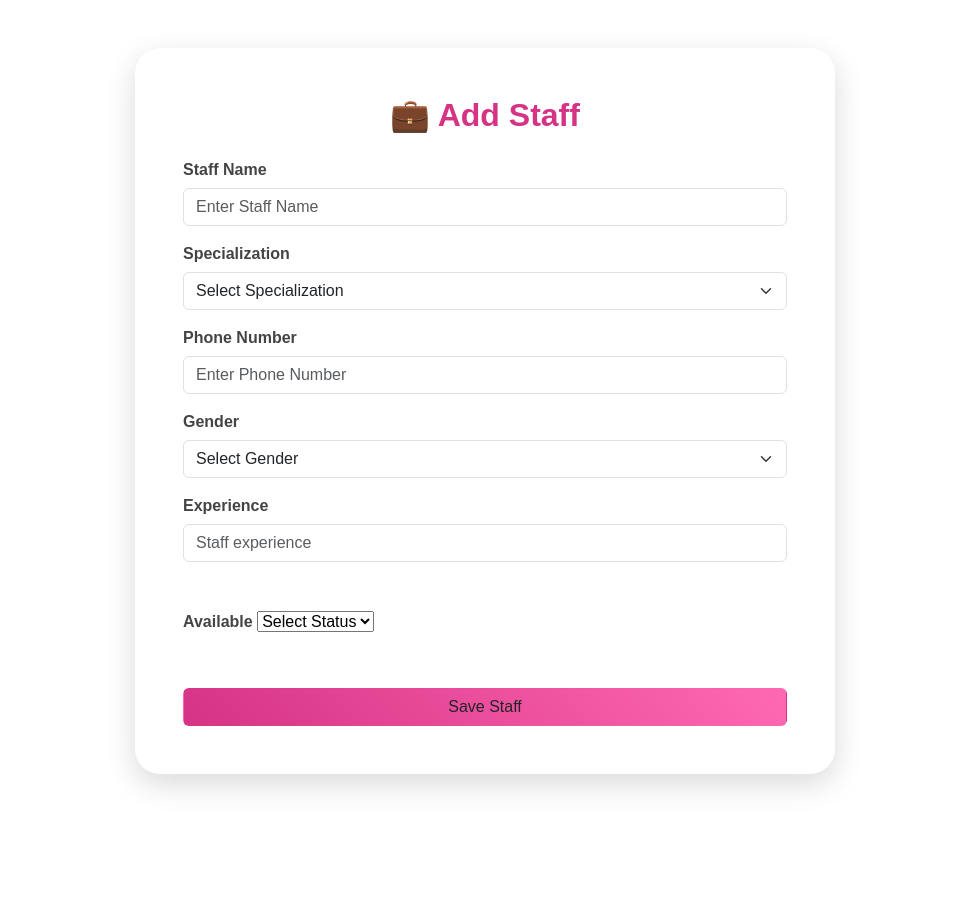
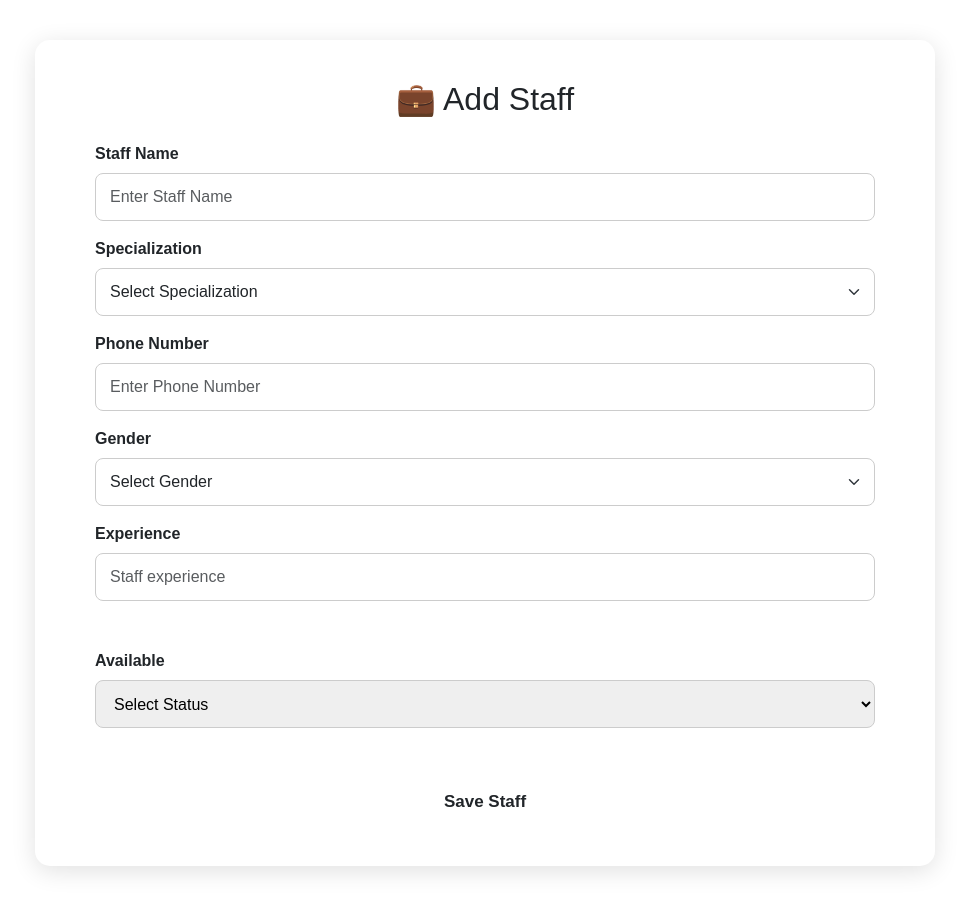
Before and after one commit to kamna-20/Salon-Management-system, a Flask app: page /staff in a window 1280 px wide. Shown: the whole page, without its empty margins (155-1124 px from the left). Run offline with Flask 3, Linux system fonts and the light colour scheme.

Commit message:
Changes in UI

```diff
--- a/static/css/style.css
+++ b/static/css/style.css
@@ -471,18 +471,19 @@ body{
     padding:0 !important;
 }
 
-}
+
 
 
 /* ===== FULL SCREEN SERVICE PAGE ===== */
 
-.service-container {
+.service-page{
     width: 100vw;
     height: 100vh;
     display: flex;
     margin: 0;
     padding: 0;
     overflow: hidden;
+    flex-direction: row;
 }
 
 /* ===== LEFT IMAGE ===== */
@@ -491,6 +492,7 @@ body{
     width: 45%;
     height: 100vh;
     overflow: hidden;
+    flex-shrink: 0;
 }
 
 .services-image img {
@@ -507,6 +509,7 @@ body{
     width: 55%;
     height: 100vh;
     box-sizing: border-box;
+    flex-shrink: 0;
 
     display: flex;
     flex-direction: column;
@@ -514,7 +517,7 @@ body{
 
     padding: 50px 80px;
 
-    background: #fff;
+    background:whitesmoke
 }
 
 
@@ -590,8 +593,8 @@ body{
 
 
 /* ---------- Add Staff Page ---------- */
-
-.service-card{
+/*
+.staff-page{
     background:#fff;
     border-radius:25px;
     padding:35px;
@@ -744,6 +747,95 @@ body{
     background: #ffe4f0;
     color: #d63384;
     border: 2px solid #d63384;
+} */
+
+
+
+
+/* ===== ADD STAFF FULL PAGE ===== */
+
+.staff-page {
+    width: 100vw;
+    min-height: 100vh;
+
+    margin: 0;
+    padding: 40px 70px;
+
+    box-sizing: border-box;
+
+    display: flex;
+    justify-content: center;
+    align-items: center;
+
+    background: #fff;
+}
+
+
+/* FORM CARD */
+
+.staff-card {
+    width: 100%;
+    max-width: 900px;
+
+    padding: 40px 60px;
+
+    box-sizing: border-box;
+
+    border-radius: 15px;
+
+    background: #fff;
+
+    box-shadow: 0 5px 25px rgba(0, 0, 0, 0.12);
+}
+
+
+/* HEADING */
+
+.staff-card h2 {
+    font-size: 32px;
+    margin-bottom: 30px;
+}
+
+
+/* LABEL */
+
+.staff-card label {
+    display: block;
+    font-weight: 600;
+    margin-bottom: 7px;
+}
+
+
+/* INPUTS */
+
+.staff-card .form-control,
+.staff-card .form-select,
+.staff-card select {
+    width: 100%;
+    height: 48px;
+
+    padding: 10px 14px;
+
+    box-sizing: border-box;
+
+    border: 1px solid #ccc;
+    border-radius: 8px;
+
+    font-size: 16px;
+}
+
+
+/* BUTTON */
+
+.staff-card .btn-service {
+    width: 100%;
+    height: 50px;
+
+    border: none;
+    border-radius: 8px;
+
+    font-size: 17px;
+    font-weight: 600;
 }
 
 
--- a/templates/service.html
+++ b/templates/service.html
@@ -2,7 +2,7 @@
 
 {% block content %}
 
-<div class="service-container">
+<div class="service-page">
 
     <div class="services-image">
         <img src="{{ url_for('static', filename='images/services.jpg') }}">
--- a/templates/staff.html
+++ b/templates/staff.html
@@ -3,9 +3,9 @@
 {% block content %}
 
 
-<div class="container mt-5">
+<div class="staff-page">
 
-    <div class="service-card p-5">
+    <div class="staff-card">
 
         <h2 class="text-center mb-4">
             💼 Add Staff
@@ -41,8 +41,8 @@
              <label class="mt-3">Gender</label>
             <select name="gender" class="form-select" required>
                 <option value="">Select Gender</option>
-                <option value="">Male</option>
-                <option value="">Female</option>
+                <option value="Male">Male</option>
+                <option value="Female">Female</option>
                 </select>
 
             <label class="mt-3">Experience</label>
```
